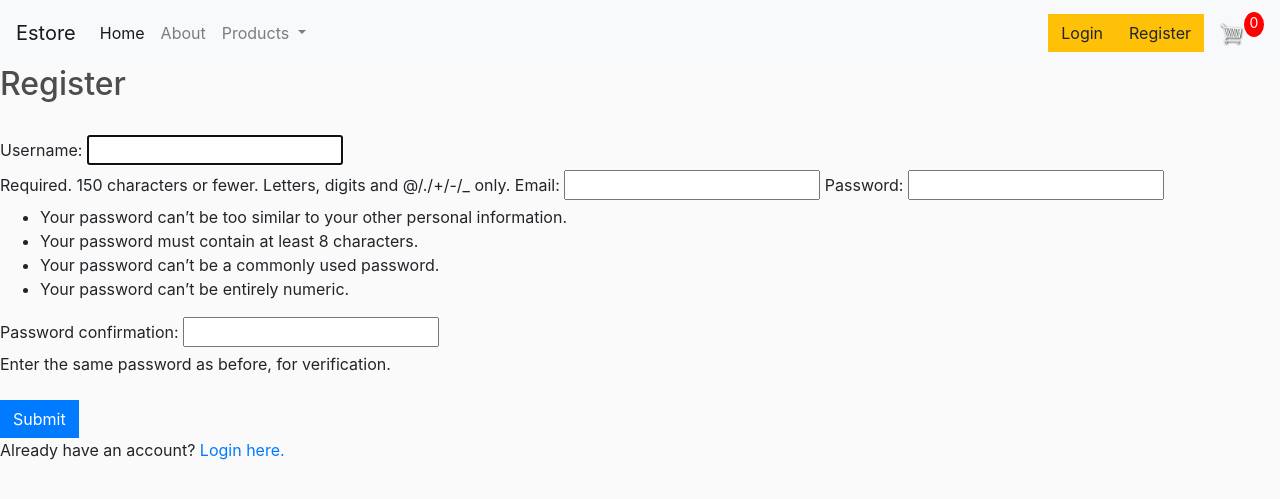
After one commit to SanjarH/e-store, a Django app: template users/templates/users/register.html in a window 1280 px wide. The commit adds this page. Shown: the top 499 px of the page. Run offline with Django 4.2, Linux system fonts and the light colour scheme; the template is opened without the code that fills it: values that come from a table or form of the project are taken from there, others are empty; some libraries are stand-ins or nearby versions.

Commit message:
added register - views,forms,html

```diff
--- a/estore/settings.py
+++ b/estore/settings.py
@@ -40,6 +40,8 @@ INSTALLED_APPS = [
     'django.contrib.sessions',
     'django.contrib.messages',
     'django.contrib.staticfiles',
+    'crispy_forms',
+
 ]
 
 MIDDLEWARE = [
--- a/pages/templates/pages/layout.html
+++ b/pages/templates/pages/layout.html
@@ -43,6 +43,7 @@
               </ul>
               <div class="form-inline my-4 my-lg-1">
                 <a href="{% url 'users:login' %}"class="btn btn-warning">Login</a>
+                <a href="{% url 'users:register' %}"class="btn btn-warning">Register</a>
 
                 <a href="#">
                  <img  id="cart-icon" src="{% static 'images/cart.png' %}">
--- /dev/null
+++ b/users/forms.py
@@ -0,0 +1,19 @@
+from django import forms
+from django.contrib.auth.forms import UserCreationForm
+from django.contrib.auth.models import User
+
+
+
+class RegisterForm(UserCreationForm):
+	email = forms.EmailField(required=True)
+
+	class Meta:
+		model = User
+		fields = ("username", "email", "password1", "password2")
+
+	def save(self, commit=True):
+		user = super(RegisterForm, self).save(commit=False)
+		user.email = self.cleaned_data['email']
+		if commit:
+			user.save()
+		return user
--- /dev/null
+++ b/users/templates/users/register.html
@@ -0,0 +1,20 @@
+{% extends "pages/layout.html" %}
+{% block body %}
+
+<h2>Register</h2>
+
+<br/>
+
+    <form action="{% url 'users:register' %}" method="POST">
+        {% csrf_token %}
+
+		{{form}}
+
+<br/><br/>
+
+   <input type="submit" value="Submit" class="btn btn-primary">
+    </form>
+
+    Already have an account? <a href="{% url 'users:login' %}">Login here.</a>
+
+{% endblock %}
--- a/users/urls.py
+++ b/users/urls.py
@@ -6,5 +6,5 @@ app_name = 'users'
 urlpatterns = [
     path("login", views.login_view, name="login"),
     path("logout", views.logout_view, name="logout"),
-    path("register", views.register, name="register"),
+    path("register", views.register_view, name="register"),
 ]
```
Also changed, not shown: TODO.md (+5 -5 lines), users/views.py (+9 -4 lines).
